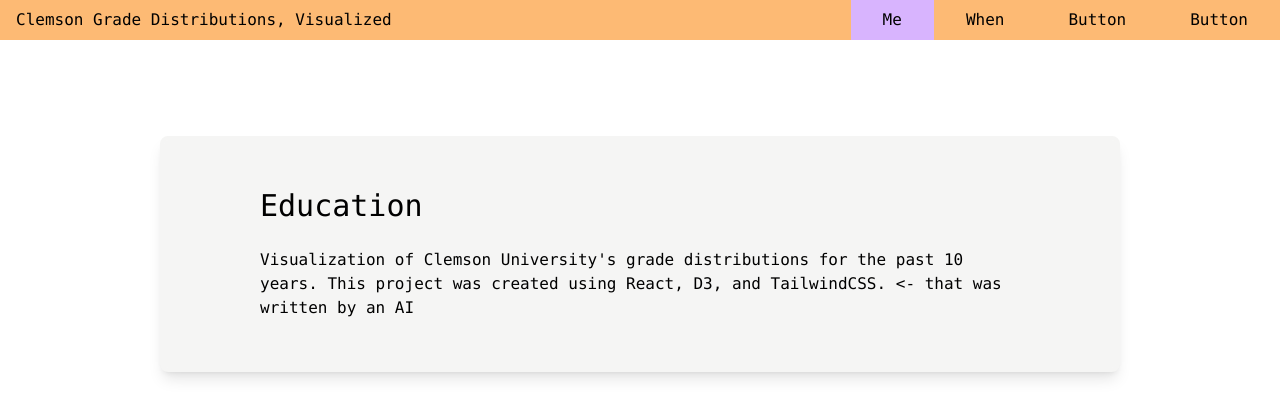
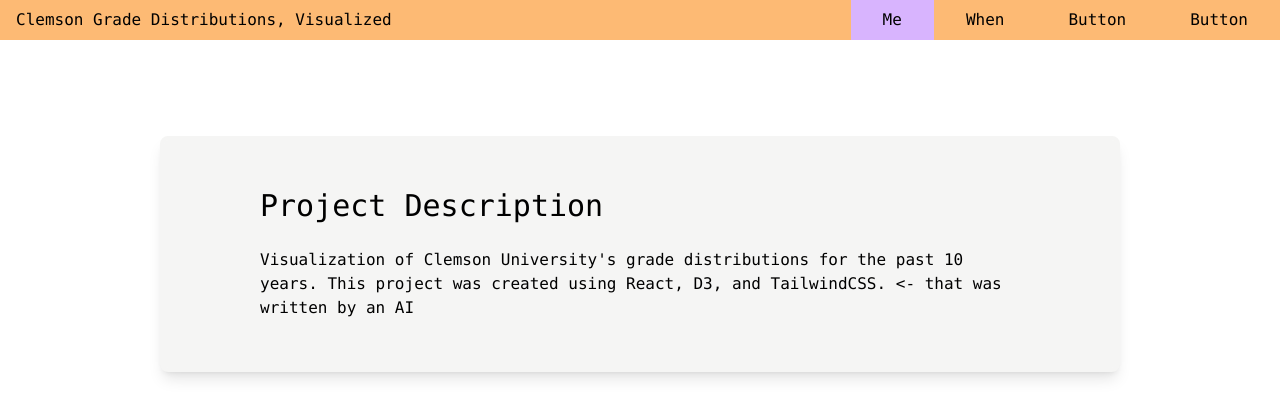
Before and after one commit to sydneytrout/DataVisProjectSite, a React (Create React App) app: page / in a window 1280 px wide. Shown: the top 418 px of the page. Built offline with nearby package versions, Linux system fonts and the light colour scheme.

Commit message:
website template done pt 2

```diff
--- a/src/App.js
+++ b/src/App.js
@@ -14,15 +14,7 @@
 function App() {
   return (
     <div className="font-mono">
-      <BrowserRouter>
-        <Routes>
-          <Route path="/" element={<Home />} />
-          <Route path="blog" element={<Blog />} />
-          <Route path="resume" element={<Resume />} />
-          <Route path="projects" element={<Projects />} />
-          <Route path="blog/tar_pit" element={<Blog currentState={1} />} />
-        </Routes>
-      </BrowserRouter>
+      <Home />
     </div>
   );
 }
--- a/src/components/Home.js
+++ b/src/components/Home.js
@@ -6,7 +6,7 @@
       <MenuBar currentState={3} />
       <div className="flex justify-center content-center pt-24 py-6">
         <div className="bg-stone-100 border-4 border-stone-100 content-center w-9/12 rounded-lg shadow-lg py-12 px-24">
-          <h1 className="text-3xl flex content-start ">Education</h1>
+          <h1 className="text-3xl flex content-start ">Project Description</h1>
           <br />
           <p className="">
             Visualization of Clemson University's grade distributions for the
--- a/src/components/Menubar.js
+++ b/src/components/Menubar.js
@@ -15,7 +15,6 @@
         <div className=" bg-orange-300 basis-1/4">
           <div className="flex flex-row justify-end">
             <div>
-              <Link to="/">
               <button
                 onClick={() => setCoolState(3)}
                 className={
@@ -26,10 +25,8 @@
               >
                 Me
               </button>
-              </Link>
             </div>
             <div>
-              <Link to="/projects">
               <button
                 onClick={() => setCoolState(0)}
                 className={
@@ -40,10 +37,8 @@
               >
                 When
               </button>
-              </Link>
             </div>
             <div>
-              <Link to="/resume">
               <button
                 onClick={() => setCoolState(1)}
                 className={
@@ -54,10 +49,8 @@
               >
                 Button
               </button>
-              </Link>
             </div>
             <div>
-              <Link to="/blog">
               <button
                 onClick={() => setCoolState(2)}
                 className={
@@ -68,7 +61,6 @@
               >
                 Button
               </button>
-              </Link>
             </div>
           </div>
         </div>
```
Lines whose indentation alone changed are shown as unchanged.
